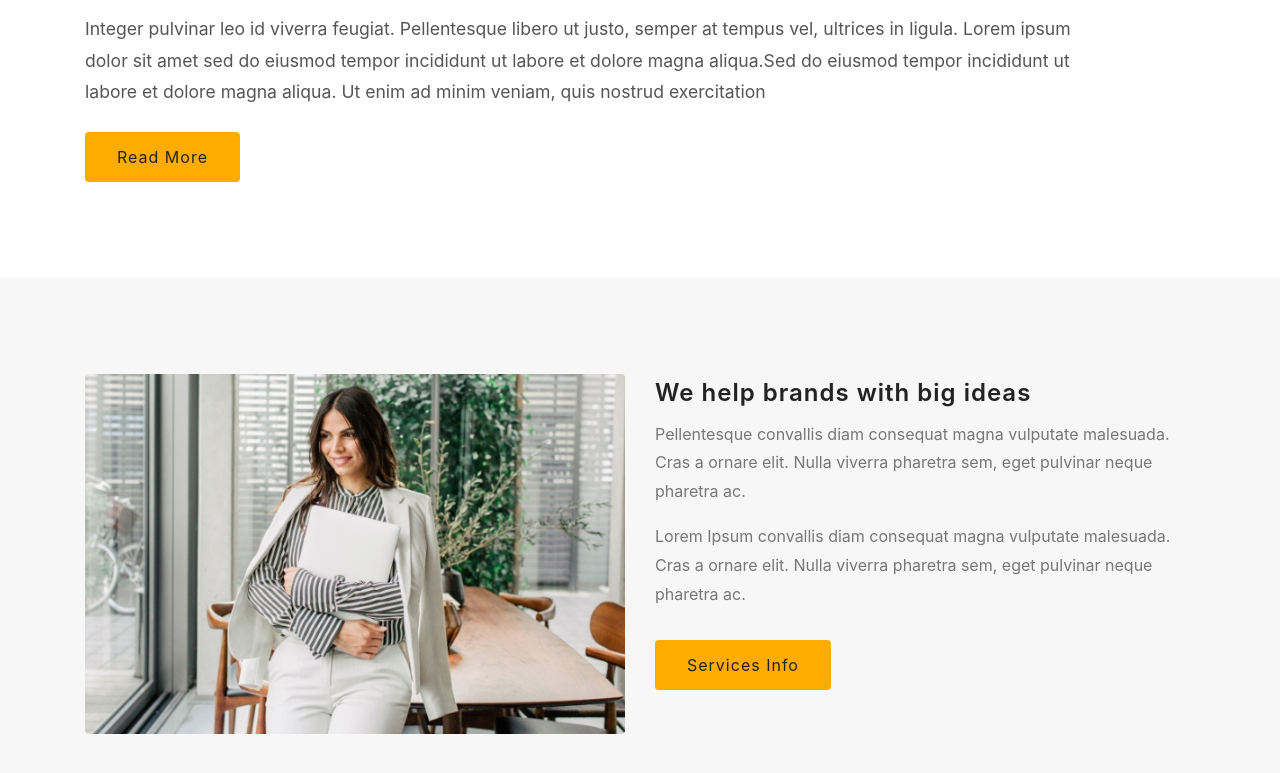
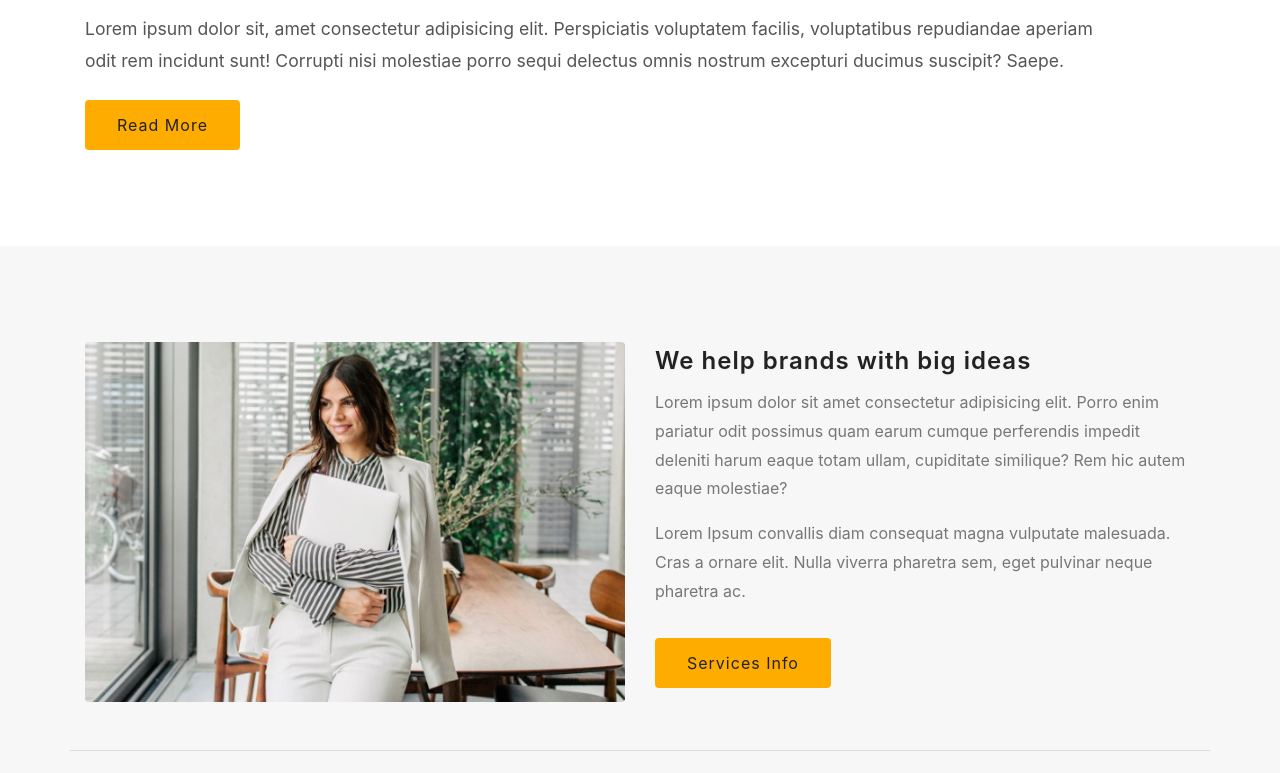
Before and after one commit to satty08/Inambero1, a plain HTML site: page about.html in a window 1280 px wide. Shown: the part 323-1096 px from the top of the page. Drawn offline with Linux system fonts and the light colour scheme.

Commit message:
title changes

```diff
--- a/about.html
+++ b/about.html
@@ -8,6 +8,7 @@ Author URL: http://w3layouts.com
 
 <head>
     <title>About::Inambero</title>
+    <link rel="icon" href="./images/Logo_Transparent.png" type="image/x-icon">
     <!-- Meta tag Keywords -->
     <meta name="viewport" content="width=device-width, initial-scale=1">
     <meta charset="UTF-8" />
@@ -65,8 +66,8 @@ Author URL: http://w3layouts.com
                                     <li><a href="services.html" class="drop-text">Services</a></li>
                                     <li><a href="timeline.html" class="drop-text">Timeline</a></li>
                                     <li><a href="team.html" class="drop-text">Team</a></li>
-                                    <li><a href="typo.html" class="drop-text">Typography</a></li>
-                                    <li><a href="error.html" class="drop-text">404</a></li>
+                                    <!-- <li><a href="typo.html" class="drop-text">Typography</a></li> -->
+                                    <!-- <li><a href="error.html" class="drop-text">404</a></li> -->
                                 </ul>
                             </li>
                             <li><a href="index.html">Projects</a></li>
@@ -108,9 +109,7 @@ Author URL: http://w3layouts.com
         <div class="container py-md-5">
             <div class="about-hny-info text-left pr-lg-5">
                 <h3 class="tittle-w3ls mb-3"><span class="pink">Who</span> We Are</h3>
-                <p class="sub-tittle mt-3 mb-4 pr-lg-5">Integer pulvinar leo id viverra feugiat. Pellentesque libero ut justo, semper at tempus vel, ultrices in ligula. Lorem ipsum dolor sit amet sed do eiusmod tempor incididunt ut labore et dolore magna aliqua.Sed do eiusmod tempor incididunt ut labore et dolore
-                    magna
-                    aliqua. Ut enim ad minim veniam, quis nostrud exercitation</p>
+                <p class="sub-tittle mt-3 mb-4 pr-lg-5">Lorem ipsum dolor sit, amet consectetur adipisicing elit. Perspiciatis voluptatem facilis, voluptatibus repudiandae aperiam odit rem incidunt sunt! Corrupti nisi molestiae porro sequi delectus omnis nostrum excepturi ducimus suscipit? Saepe.</p>
                 <a class="btn more black" href="single.html" role="button">Read More</a>
             </div>
         </div>
@@ -127,8 +126,7 @@ Author URL: http://w3layouts.com
                 <div class="col-md-6 banner_bottom_left">
                     <h4><a class="link-hny" href="services.html">
                             We help brands with big ideas</a></h4>
-                    <p>Pellentesque convallis diam consequat magna vulputate malesuada. Cras a ornare elit. Nulla viverra pharetra sem, eget
-                        pulvinar neque pharetra ac.</p>
+                    <p>Lorem ipsum dolor sit amet consectetur adipisicing elit. Porro enim pariatur odit possimus quam earum cumque perferendis impedit deleniti harum eaque totam ullam, cupiditate similique? Rem hic autem eaque molestiae?</p>
                     <p>Lorem Ipsum convallis diam consequat magna vulputate malesuada. Cras a ornare elit. Nulla viverra pharetra sem, eget
                         pulvinar neque pharetra ac.</p>
                     <a class="btn more black mt-3" href="services.html" role="button">Services Info</a>
```
Also changed, not shown: contact.html (+1 -0 lines), error.html (+1 -0 lines), services.html (+1 -0 lines), single.html (+1 -0 lines), team.html (+1 -0 lines), timeline.html (+1 -0 lines), typo.html (+1 -0 lines), starter-license-W3Layouts.txt (deleted).
